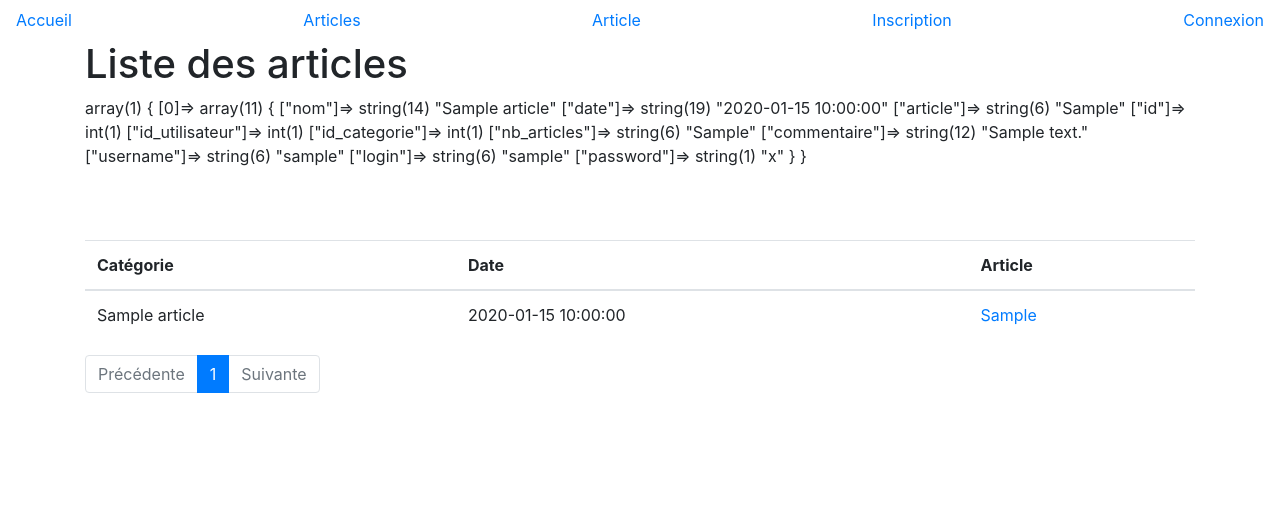
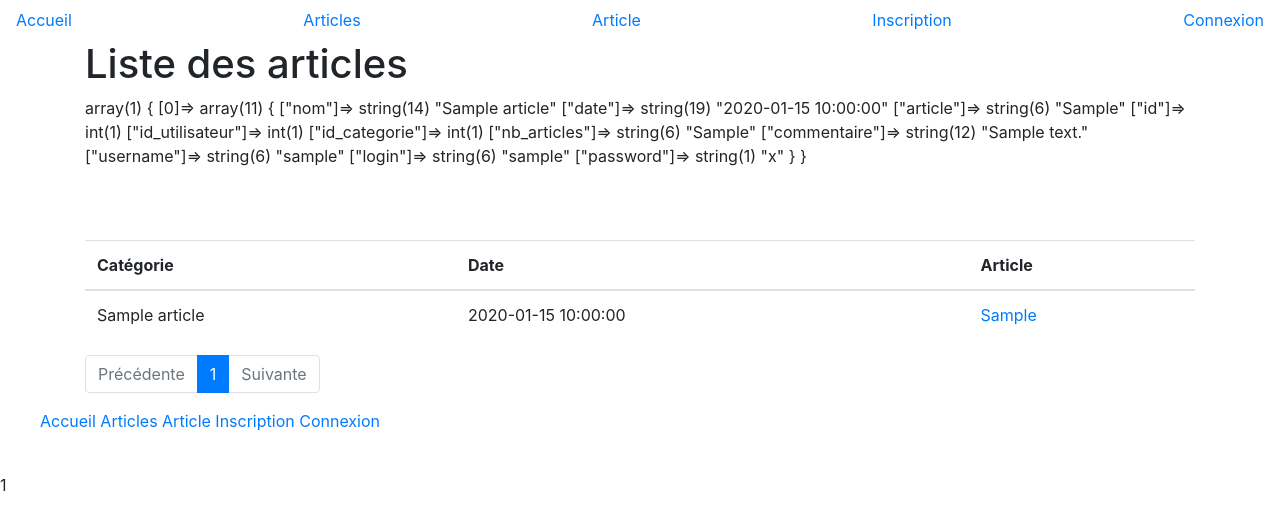
Before and after one commit to torea-patissier/blog, a PHP site: page /blog/Articles/articles.php in a window 1280 px wide. Shown: the top 530 px of the page. Run offline with PHP 8.4, Linux system fonts and the light colour scheme; tables that the repository leaves empty or names only in its code hold one stand-in row (values such as "Sample post").

Commit message:
ajout de html_partials/footer.php !! + ajout de todoList.txt + autres modifications mineures effectuées.

```diff
--- a/Articles/articles.php
+++ b/Articles/articles.php
@@ -103,5 +103,5 @@ $articles = $query->fetchAll(PDO::FETCH_ASSOC);
             </section>
         </div>
     </main>
-</body>
+<?=require_once('../html_partials/footer.php');?>
 </html>
--- a/Créer Article/creer-article.php
+++ b/Créer Article/creer-article.php
@@ -1,10 +1,10 @@
 <?php
-
+session_start();
 require_once("../html_partials/header.php");
 include "../Classes/creer-article.class.php";
 $ARTICLE = new Article;
+?>
 
-?>
 <br />
 <form action="creer-article.php" method="POST">
 <label>Quelle est la catégorie de votre article ?</label><br /><br />
@@ -15,7 +15,7 @@ $ARTICLE = new Article;
    <option valeur="99">Autre</option>
 </select>
 <p>Veuillez rédiger votre article</p>
-<input type="text" width="" height="" name="newArticle" style="width:600px; padding-bottom:300px;"><br />
+<input type="text" width="" height="" name="newarticle" style="width:600px; padding-bottom:300px;"><br />
 <input type="submit" name="publier">
 </form>
 
--- /dev/null
+++ b/html_partials/footer.php
@@ -0,0 +1,77 @@
+<footer>
+<?php
+    // Cette variable m'aide à déterminer l'id_droits d'un utilisateur connecté et afficher la navbar
+    // en fonction de son id_droits
+    if (!isset($_SESSION['user'])) {
+        $id_droits = 0;
+    } else {
+        $id_droits = $_SESSION['user']['id_droits'];
+    }
+
+    //J'affiche ici la navbar d'un admin
+    if ($id_droits == 1337) {
+
+        echo '
+    <ul class="footer">
+        <a class="navlink" href="../index.php">Accueil</a>
+        <a class="navlink" href="../Articles/articles.php">Articles</a>
+        <a class="navlink" href="../Article/article.php">Article</a>
+        <a class="navlink" href="../Créer Article/creer-article.php">Créer un article</a>
+        <a class="navlink" href="../Profil/profil.php">Profil</a>
+        <a class="navlink" href="../Admin/admin.php">Admin</a>
+  </ul>
+        <div class="reseaux">
+        <img src="" alt="">
+        <img src="" alt="">
+        <img src="" alt="">
+        </div>';
+    }
+    //J'affiche ici la navbar d'un modérateur
+    elseif ($id_droits == 42) {
+        echo '
+    <ul class="footer">
+        <a class="navlink" href="../index.php">Accueil</a>
+        <a class="navlink" href="../Articles/articles.php">Articles</a>
+        <a class="navlink" href="../Article/article.php">Article</a>
+        <a class="navlink" href="../Créer Article/creer-article.php">Créer un article</a>
+        <a class="navlink" href="../Profil/profil.php">Profil</a>
+    </ul>
+        <div class="reseaux">
+        <img src="" alt="">
+        <img src="" alt="">
+        <img src="" alt="">
+        </div>';
+    } // J'affiche ici la navbar d'un utilisateur
+    elseif ($id_droits == 1) {
+        echo '
+        <ul class="footer">
+        <a class="navlink" href="../index.php">Accueil</a>
+        <a class="navlink" href="../Articles/articles.php">Articles</a>
+        <a class="navlink" href="../Article/article.php">Article</a>
+        <a class="navlink" href="../Profil/profil.php">Profil</a>
+        </ul>
+        <div class="reseaux">
+        <img src="" alt="">
+        <img src="" alt="">
+        <img src="" alt="">
+        </div>';
+    } else {
+        echo
+        '<ul class="footer">
+        <a class="navlink" href="../index.php">Accueil</a>
+        <a class="navlink" href="../Articles/articles.php">Articles</a>
+        <a class="navlink" href="../Article/article.php">Article</a>
+        <a class="navlink" href="../Inscription/inscription.php">Inscription</a>
+        <a class="navlink" href="../Connexion/connexion.php">Connexion</a>
+        </ul>
+        <div class="reseaux">
+        <img src="" alt="">
+        <img src="" alt="">
+        <img src="" alt="">
+        </div>'
+        ;
+    }
+    ?>
+</footer>
+</body>
+</html>
```
Also changed, not shown: Article/article.php (+8 -6 lines), Classes/article.class.php (+23 -4 lines), Classes/creer-article.class.php (+4 -4 lines), todoList.txt (added).
